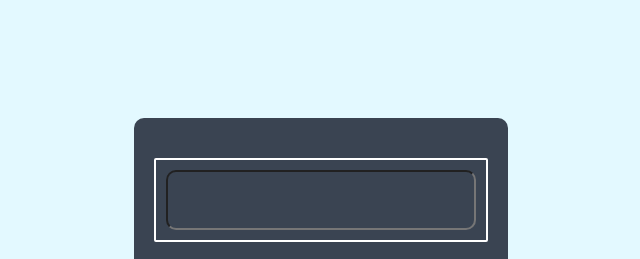
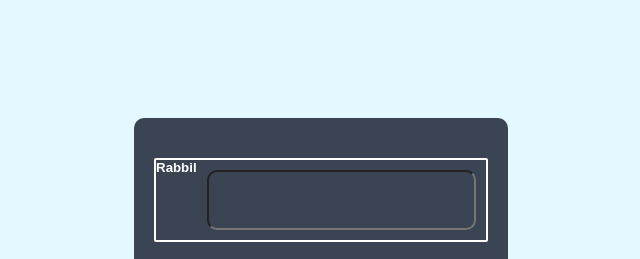
Before and after one commit to rabbil80/calculator, a plain HTML site: page index.html in a window 1280 px wide. Shown: the top 259 px of the page, 319-959 px from the left. Drawn offline with Linux system fonts and the light colour scheme.

Commit message:
Update index.html

```diff
--- a/index.html
+++ b/index.html
@@ -11,6 +11,7 @@
         <div class="calculator">
             <form>
                 <div class="display">
+                    <h5 class="nam">Rabbil</h5>
                     <input type="text" name="display">
                 </div>
                 <div>
```
